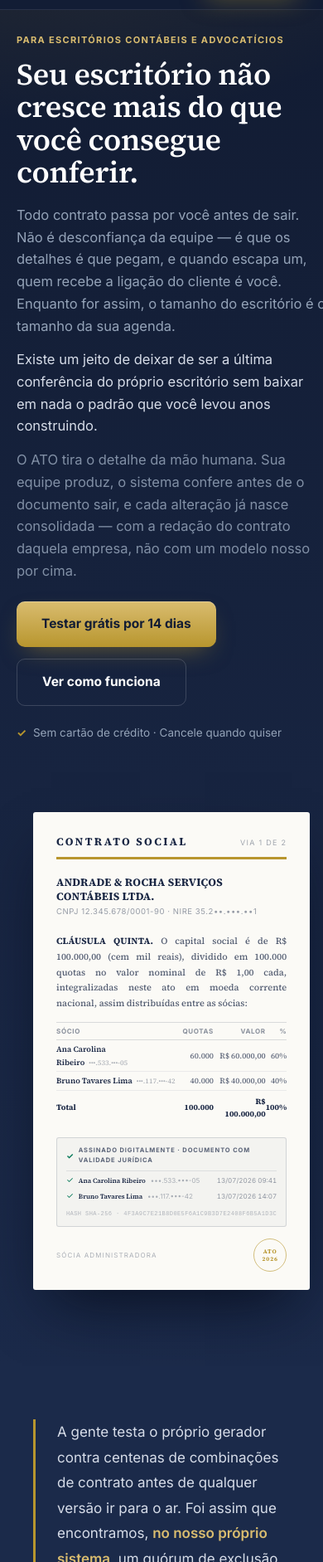
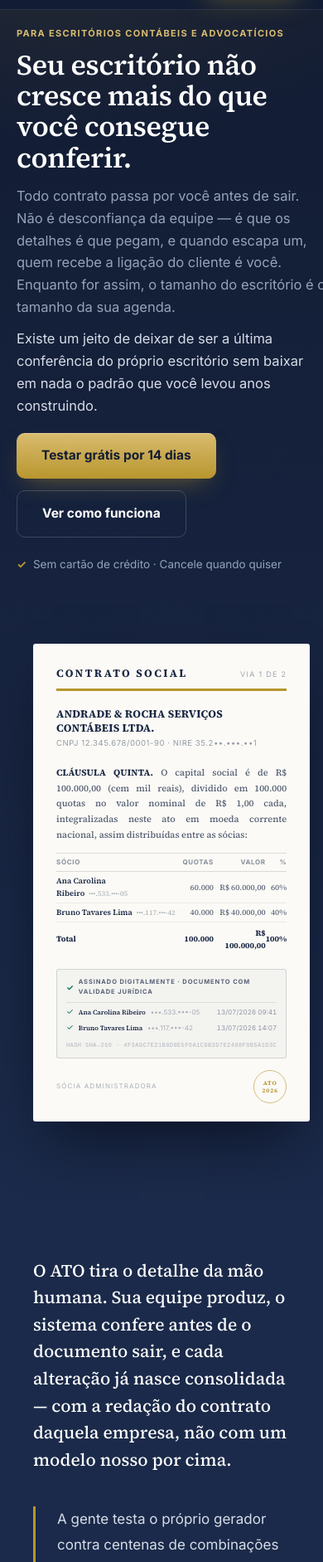
Before and after one commit to evicontcontabil-tech/useato-landing, a plain HTML site: page index.html in a window 390 px wide. Shown: the part 117-2000 px from the top of the page at 83% size. Drawn offline with Linux system fonts and the light colour scheme; no server answers.

Commit message:
landing: paragrafo do produto sai da dobra — CTA na primeira tela ate 667px
⚠️ SEGUNDO MARCO DE MEDICAO — DEPLOY: 10/09/2026, push as 23:0x UTC (a hora
exata do push esta no timestamp deste commit). NAO CONFUNDIR com o marco de
22:41:16Z, que e o da dobra nova. Sao dois periodos distintos de
IniciouCadastro / PageView: ~8% antes de 22:41Z, a dobra nova entre 22:41Z e
este commit, e esta versao daqui em diante.

DECISAO DO ARTHUR: cortar o paragrafo do produto da dobra. Ele NAO some da
pagina -- vira o primeiro bloco abaixo dela, antes da prova do quorum. Ordem
final: manchete, apoio, virada, CTA -> o que o ATO faz -> a prova -> resto.

POR QUE, E ISTO FOI MEDIDO A CADA PASSO. Com o paragrafo dentro, o botao do
hero nascia em y=975 num iPhone 12/13/14 (844px). Movendo-o para fora: y=670.
Com o espacamento desta media query: y=602.

  390x844  ✅ folga 187px      375x667  ✅ folga 10px
  390x704  ✅ folga  47px      360x600  ❌ fora por 2px

Os 704px sao o que sobra dentro do navegador do Instagram depois da barra do
app, e e por ali que vem 95% do trafego pago -- era o alvo declarado, e fechou.
O 360x600 ficou de fora de proposito: sao 57px a mais para arrancar, e nao vale
degradar a leitura de todo mundo por uma tela pequena dentro do app.

⚠️ O `font-size: 34px` do h1 em mobile nao e estetica: e o que faz a manchete
caber em TRES linhas em vez de quatro, e sozinho vale 46px. A folga do iPhone SE
e de 10px, entao qualquer numero daquela media query mexido joga o botao para
fora. Os numeros medidos estao no comentario, ao lado das regras.

Removida junto a regra `.hero p.lead-sec`, que ficou sem elemento no HTML.

PRESERVADO E CONFERIDO: 5 CTAs com data-cta="trial" e href para
app.useato.com.br/cadastro, data-origem no CTA do nav, o bloco do Pixel e a
barra dos 35 anos. O diff nao toca nenhuma linha de rastreamento.

Co-Authored-By: Claude Opus 5 (1M context) <noreply@anthropic.com>
Claude-Session: https://claude.ai/code/session_01NQF4HKxpeoyFGysd4uoERg

```diff
--- a/index.html
+++ b/index.html
@@ -178,13 +178,6 @@
     max-width: 480px; margin-bottom: 20px;
     line-height: 1.75;
   }
-  /* Segundo parágrafo do hero: o texto institucional. Menor e mais discreto — a primeira frase é a
-     promessa, esta é a credencial. Se as duas tiverem o mesmo peso, nenhuma é lida. */
-  .hero p.lead-sec {
-    font-size: 15px; color: var(--text-secondary); opacity: 0.85;
-    max-width: 520px; margin-bottom: 36px;
-    line-height: 1.75;
-  }
   /* O PIVÔ da dobra: é a frase que sai do problema e entra na saída. Fica mais clara que o
      parágrafo do problema acima e que o do produto abaixo — se os três tiverem o mesmo peso,
      nenhum é lido. Cor, não tamanho: aumentar a fonte competiria com a manchete. */
@@ -234,8 +227,16 @@
   }
   .video-nota { font-size: 13.5px; color: var(--text-secondary); margin-top: 20px; }
 
+  /* ── O QUE O ATO FAZ (saiu da dobra por medição — ver comentário no HTML) ── */
+  .produto { padding: 72px 48px 0; background: var(--navy); }
+  .produto .wrap { max-width: 760px; }
+  .produto-texto {
+    font-family: var(--serif);
+    font-size: clamp(21px, 2.4vw, 27px); line-height: 1.55; color: var(--white);
+  }
+
   /* ── PROVA (promovida da posição 3 de 10) ── */
-  .prova { padding: 64px 48px; background: var(--navy); }
+  .prova { padding: 40px 48px 72px; background: var(--navy); }
   .prova .wrap { max-width: 760px; }
   .prova-texto {
     font-size: 17px; line-height: 1.8; color: #D6DCE8;
@@ -620,22 +621,30 @@
     .dif-example { justify-self: flex-start; }
   }
   @media (max-width: 640px) {
-    .wrap, nav, .hero, .prova, .video, .contraste, .problema, .funcionalidades, .como-funciona, .diferenciais, .credibilidade, .preco, .cta-final { padding-left: 20px; padding-right: 20px; }
+    .wrap, nav, .hero, .produto, .prova, .video, .contraste, .problema, .funcionalidades, .como-funciona, .diferenciais, .credibilidade, .preco, .cta-final { padding-left: 20px; padding-right: 20px; }
     nav { padding-top: 0; padding-bottom: 0; }
     .nav-links { display: none; }
     .hero { padding-top: 48px; padding-bottom: 72px; }
-    /* ⚠️ MEDIDO no Chromium a 390x844 (o tamanho de celular mais comum, e 95% do tráfego pago é
-       mobile): com a dobra nova o botão do hero nascia em y=975 — 131px ABAIXO da primeira tela.
-       O texto veio do briefing e não se corta, então o espaço sai do ESPAÇAMENTO: sobe o botão de
-       y=975 para y=842. ⚠️ AINDA NÃO CABE INTEIRO num iPhone 12/13/14 (844px) — o texto é longo
-       demais para isso, e espremer mais degradaria a leitura, que é a aposta da mudança. O que
-       garante um caminho sempre visível é o CTA do <nav>, que é STICKY (data-origem="nav", medido).
-       Ao mexer nestes números, MEÇA de novo — deduzir do CSS não diz em que pixel o botão cai. */
-    .hero { padding-top: 28px; }
-    .hero-eyebrow { margin-bottom: 12px; font-size: 11px; letter-spacing: 0.12em; }
-    .hero h1 { margin-bottom: 18px; }
-    .hero p.lead { font-size: 16.5px; line-height: 1.62; margin-bottom: 14px; }
-    .hero p.lead-sec { margin-bottom: 24px; }
+    /* ⚠️ MEDIDO no Chromium, e estes números são o contrato desta media query. O objetivo é o
+       botão do hero INTEIRO na primeira tela — inclusive nos 704px que sobram dentro do navegador
+       do Instagram depois da barra do app, que é por onde vem 95% do tráfego pago.
+
+         antes do corte do parágrafo do produto ... botão em y=975 (131px fora dos 844)
+         com o parágrafo movido para fora .......... y=670
+         com este espaçamento ...................... y=602
+
+         390x844 ✅ folga 187px    390x704 ✅ folga 47px    375x667 ✅ folga 10px
+         360x600 ❌ (fora por 2px — Instagram em tela pequena; não vale degradar tudo por ele)
+
+       ⚠️ A folga do iPhone SE é de 10px: mexer em QUALQUER número daqui o joga para fora. E o
+       `font-size: 34px` do h1 não é estética — é o que faz a manchete caber em 3 linhas em vez de
+       4, e sozinho vale 46px. MEÇA depois de mexer; deduzir do CSS não diz em que pixel o botão
+       cai, e esta página já provou isso duas vezes. */
+    .hero { padding-top: 20px; }
+    .hero-eyebrow { margin-bottom: 10px; font-size: 11px; letter-spacing: 0.12em; }
+    .hero h1 { font-size: 34px; margin-bottom: 14px; }
+    .hero p.lead { font-size: 16.5px; line-height: 1.62; margin-bottom: 12px; }
+    .hero p.lead-virada { margin-bottom: 20px; }
     .video, .contraste, .problema, .funcionalidades, .como-funciona, .diferenciais, .credibilidade, .preco { padding-top: 72px; padding-bottom: 72px; }
     .cta-final { padding-top: 88px; padding-bottom: 88px; }
     .func-grid { grid-template-columns: 1fr; }
@@ -701,8 +710,6 @@ src="https://www.facebook.com/tr?id=1371454197947332&ev=PageView&noscript=1"
       <h1>Seu escritório não cresce mais do que você consegue conferir.</h1>
       <p class="lead">Todo contrato passa por você antes de sair. Não é desconfiança da equipe — é que os detalhes é que pegam, e quando escapa um, quem recebe a ligação do cliente é você. Enquanto for assim, o tamanho do escritório é o tamanho da sua agenda.</p>
       <p class="lead lead-virada">Existe um jeito de deixar de ser a última conferência do próprio escritório sem baixar em nada o padrão que você levou anos construindo.</p>
-      <p class="lead lead-sec">O ATO tira o detalhe da mão humana. Sua equipe produz, o sistema confere antes de o documento sair, e cada alteração já nasce consolidada — com a redação do contrato daquela empresa, não com um modelo nosso por cima.</p>
-
       <div class="hero-ctas">
         <a class="btn btn-gold" href="https://app.useato.com.br/cadastro" data-cta="trial" data-origem="hero">Testar grátis por 14 dias</a>
         <a class="btn btn-ghost" href="#como-funciona">Ver como funciona</a>
@@ -790,6 +797,22 @@ src="https://www.facebook.com/tr?id=1371454197947332&ev=PageView&noscript=1"
         </div>
       </div>
     </div>
+  </div>
+</section>
+
+<!-- ═══ O QUE O ATO FAZ ═══════════════════════════════════════════════════════
+     ⚠️ ESTE PARÁGRAFO ESTAVA NA DOBRA e saiu de lá por MEDIÇÃO, não por gosto: com ele dentro, o
+     botão do hero nascia em y=842 num iPhone 12/13/14 (844px) e mais abaixo ainda no navegador do
+     Instagram, que come ~140px com a barra do app. Fora da dobra, o botão sobe para dentro da
+     primeira tela — e o parágrafo continua sendo a primeira coisa que a pessoa lê ao rolar.
+     A dobra passou a ter quatro tempos e nenhum a mais: problema, virada, ação. -->
+<section class="produto">
+  <div class="wrap">
+    <p class="produto-texto">
+      O ATO tira o detalhe da mão humana. Sua equipe produz, o sistema confere antes de o documento
+      sair, e cada alteração já nasce consolidada — com a redação do contrato daquela empresa, não
+      com um modelo nosso por cima.
+    </p>
   </div>
 </section>
 
```
